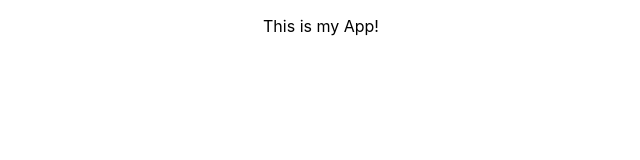
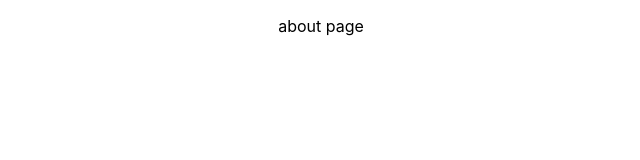
Before and after one commit to twxsha/devx_summer22_interns, a JavaScript app: page /about in a window 1280 px wide. Shown: the top 160 px of the page, without its empty margins (319-959 px from the left). Built offline with nearby package versions, Linux system fonts and the light colour scheme; the HTML template or start-up script is replaced by a standard one.

Commit message:
added pages

```diff
--- a/package.json
+++ b/package.json
@@ -8,6 +8,7 @@
     "@testing-library/user-event": "^13.5.0",
     "react": "^18.2.0",
     "react-dom": "^18.2.0",
+    "react-router-dom": "^6.3.0",
     "react-scripts": "5.0.1",
     "web-vitals": "^2.1.4"
   },
--- a/src/App.js
+++ b/src/App.js
@@ -1,11 +1,19 @@
 import './App.css';
+import Home from "./pages/Home";
+import About from "./pages/About";
+import Recruitment from "./pages/Recruitment";
+import { Routes, Route, BrowserRouter} from "react-router-dom";
 
 function App() {
   return (
     <div className="App">
-        <p>
-          This is my App!
-        </p>
+        <BrowserRouter>
+          <Routes>
+            <Route path="/" element={<Home />} />
+            <Route path="about" element={<About />} />
+            <Route path="recruitment" element={<Recruitment />} />
+          </Routes>
+        </BrowserRouter>
     </div>
   );
 }
--- /dev/null
+++ b/src/pages/About.js
@@ -0,0 +1,11 @@
+function About() {
+
+    return (
+      <div>
+        <div>
+          <p>about page</p>
+        </div>
+      </div>
+    );
+  }
+  export default About;
--- /dev/null
+++ b/src/pages/Home.js
@@ -0,0 +1,11 @@
+function Home() {
+
+    return (
+        <div className="Home">
+            <p>
+              Home Page!
+            </p>
+        </div>
+      );
+}
+export default Home;
--- /dev/null
+++ b/src/pages/Recruitment.js
@@ -0,0 +1,11 @@
+function Recruitment() {
+
+    return (
+      <div>
+        <div>
+          <p>Recruitment page</p>
+        </div>
+      </div>
+    );
+  }
+  export default Recruitment;
```
Also changed, not shown: 1 other file (tests, documents, lock files or other folders).
